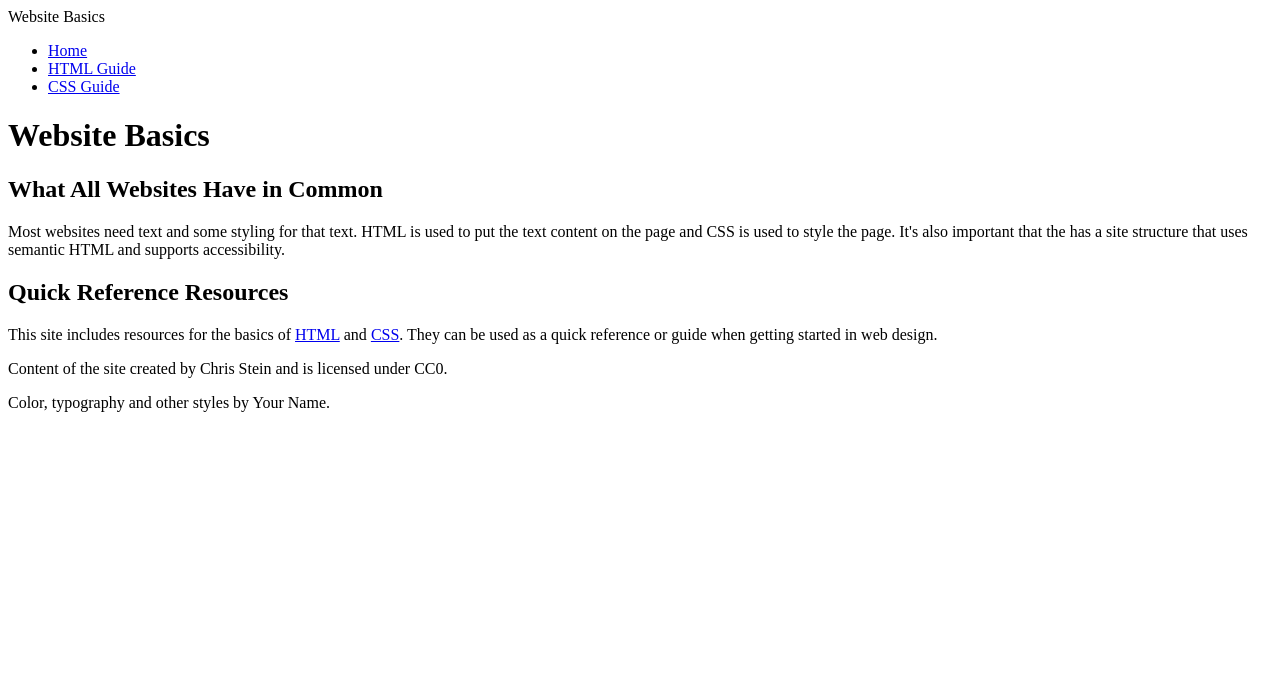
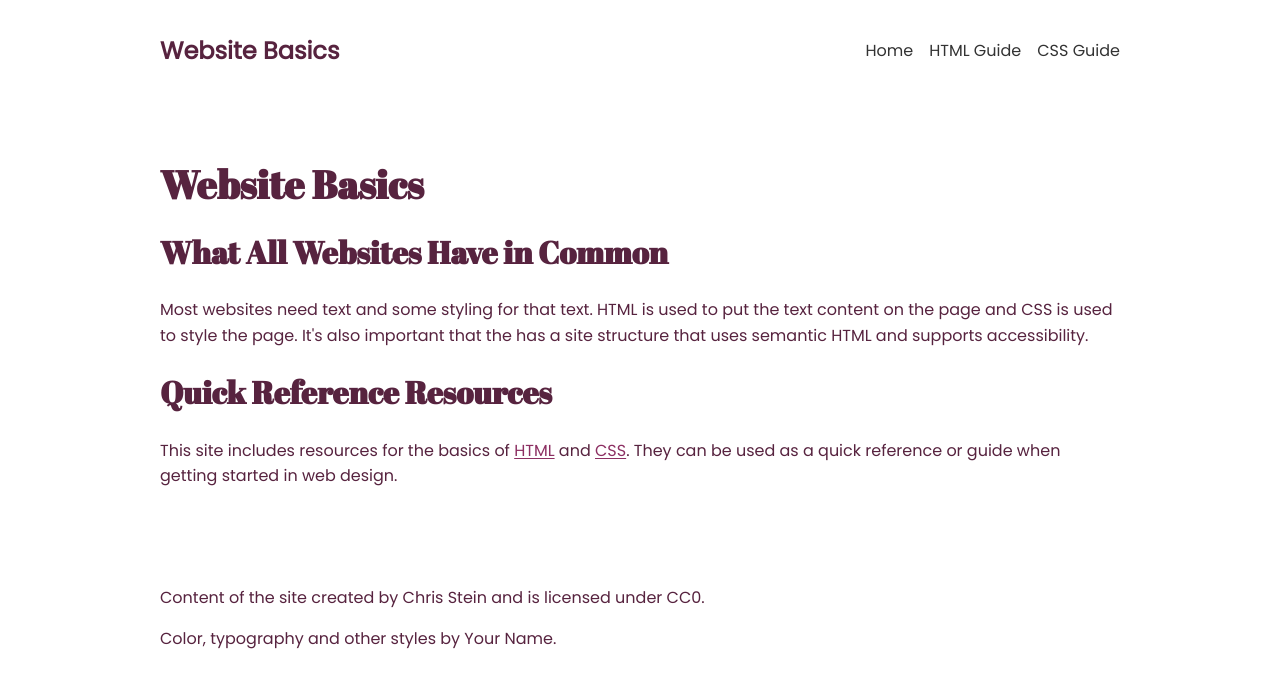
Before and after one commit to illyianasoto/Project1, a plain HTML site: page index.html in a window 1280 px wide. Drawn offline with Linux system fonts and the light colour scheme.

Commit message:
Added new pages on HTMl and CSS and updates text styles

```diff
--- a/style.css
+++ b/style.css
@@ -1,30 +1,120 @@
+@import url("https://fonts.googleapis.com/css2?family=Abril+Fatface&family=Poppins&display=swap");
+
+/* Generated design choices. Save as style.css and link it in each HTML head. */
+
 /* Root typography settings */
-html{
-/*   set the following properties:
-  font-size - this will be the base font size for the site
-  font-family - this will be the base font-family for the site
-  line-height - base line height, generally should be in the range 1.5-1.8
-  color- primary text color for the site
-  background-color - primary background color for the site */
+html {
+  font-size: 16px;
+  font-family: "Poppins", sans-serif;
+  line-height: 1.6;
+  color: #57233F;
+  background-color: #FFFFFF;
+}
+header {
+  display: flex;
+  justify-content: space-between; /* site title left, nav right */
+  align-items: center;           /* vertical centering */
+  padding: 1rem;
+}
 
+/* Styles the site title at the top of the header */
+.site-title {
+  font-size: 1.5rem;
+  font-weight: bold;
+}
 
+nav ul {
+  list-style: none;   /* remove bullets */
+  margin: 0;
+  padding: 0;
+  display: flex;      /* horizontal layout for links */
+  gap: 1rem;          /* space between items */
+}
+
+nav a {
+  text-decoration: none;
+  color:
+#333;
+  font-weight: 500;
+}
+
+nav a:hover {
+  color:
+#0066cc; /* hover color */
+}
+
+/* ------------- END Header styles  */
+body {
+  margin: 0;
 }
 
 /* General heading styles */
-/*set font styles for all of your headings, for example font-weight, line-height, font-family */
-h1, h2, h3, h4, h5, h6{
-
+h1, h2, h3, h4, h5, h6 {
+  font-family: "Abril Fatface", sans-serif;
+  line-height: 1.2;
 }
 
 /* Specific element text styles */
-h1{
-  /*   this is the page title you may want to set the font-size and weight instead of relying on the default. */
+h1 {
+  font-size: 2.441rem;
 }
 
-h2{
-  /* secondary heading, also set font-size and weight (and others you may want)
+h2 {
+  font-size: 1.953rem;
 }
 
-p{
-  margin-bottom: 1rem; /* optional but usually good to have a space between paragraphs */
+h3 {
+  font-size: 1.563rem;
 }
+
+h4 {
+  font-size: 1.25rem;
+}
+
+h5 {
+  font-size: 1rem;
+}
+
+h6 {
+  font-size: 0.8rem;
+}
+
+p {
+  margin-bottom: 1rem;
+}
+
+a {
+  color: #8C2F62;
+  text-decoration: underline;
+  text-underline-offset: 0.15em;
+}
+
+a:hover {
+  color: #67326F;
+}
+
+a:focus-visible {
+  outline: 3px solid #57233F;
+  outline-offset: 4px;
+}
+
+header, main, footer {
+  max-width: 60rem;
+  margin-inline: auto;
+  padding: 2rem;
+}
+
+button, .button {
+  color: #FFFFFF;
+  background-color: #8C2F62;
+}
+
+button:hover, .button:hover {
+  background-color: #67326F;
+}
+
+.alternate {
+  color: #57233F;
+  background-color: #F6E8F0;
+  padding: 2rem;
+}
```
